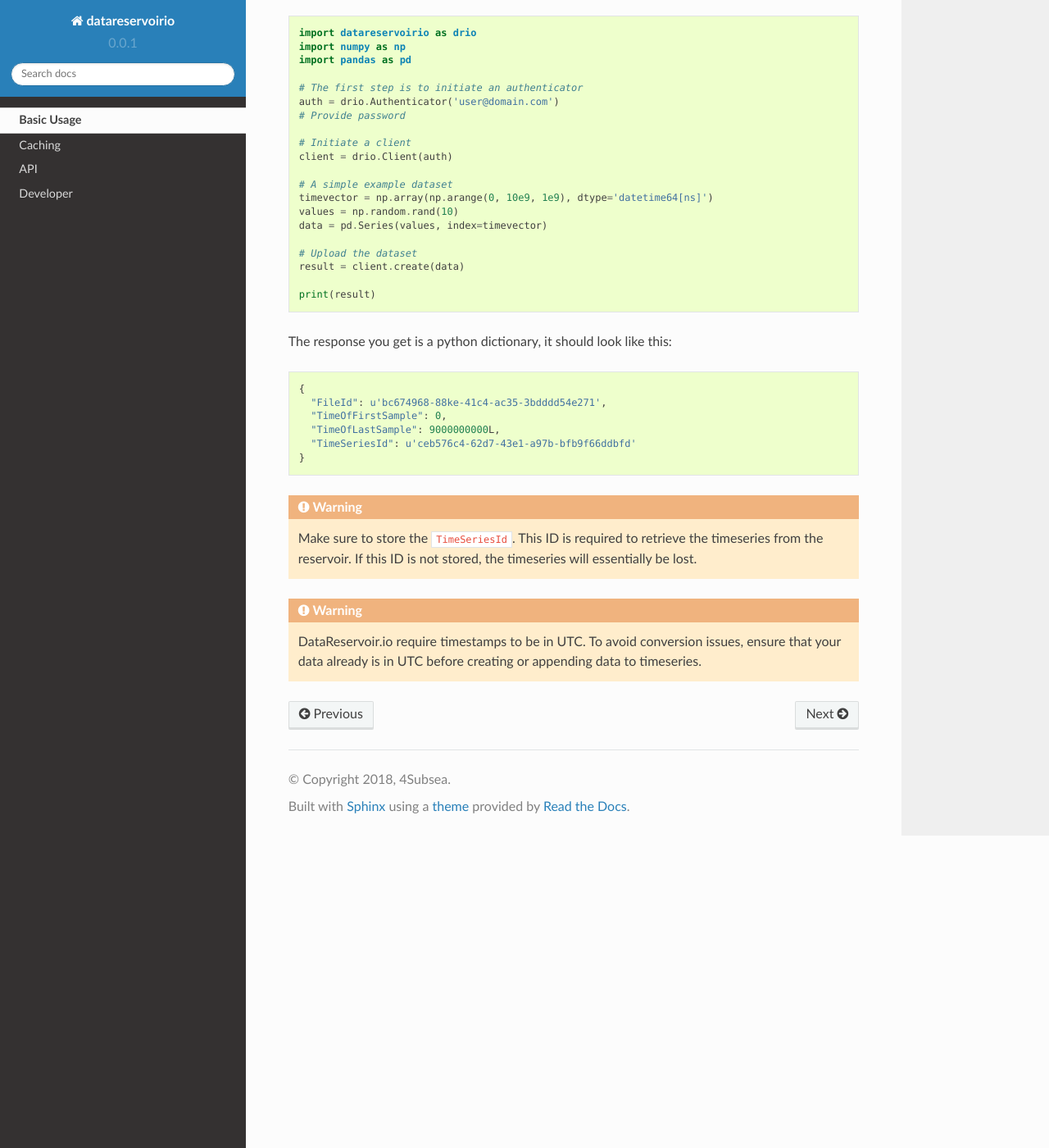
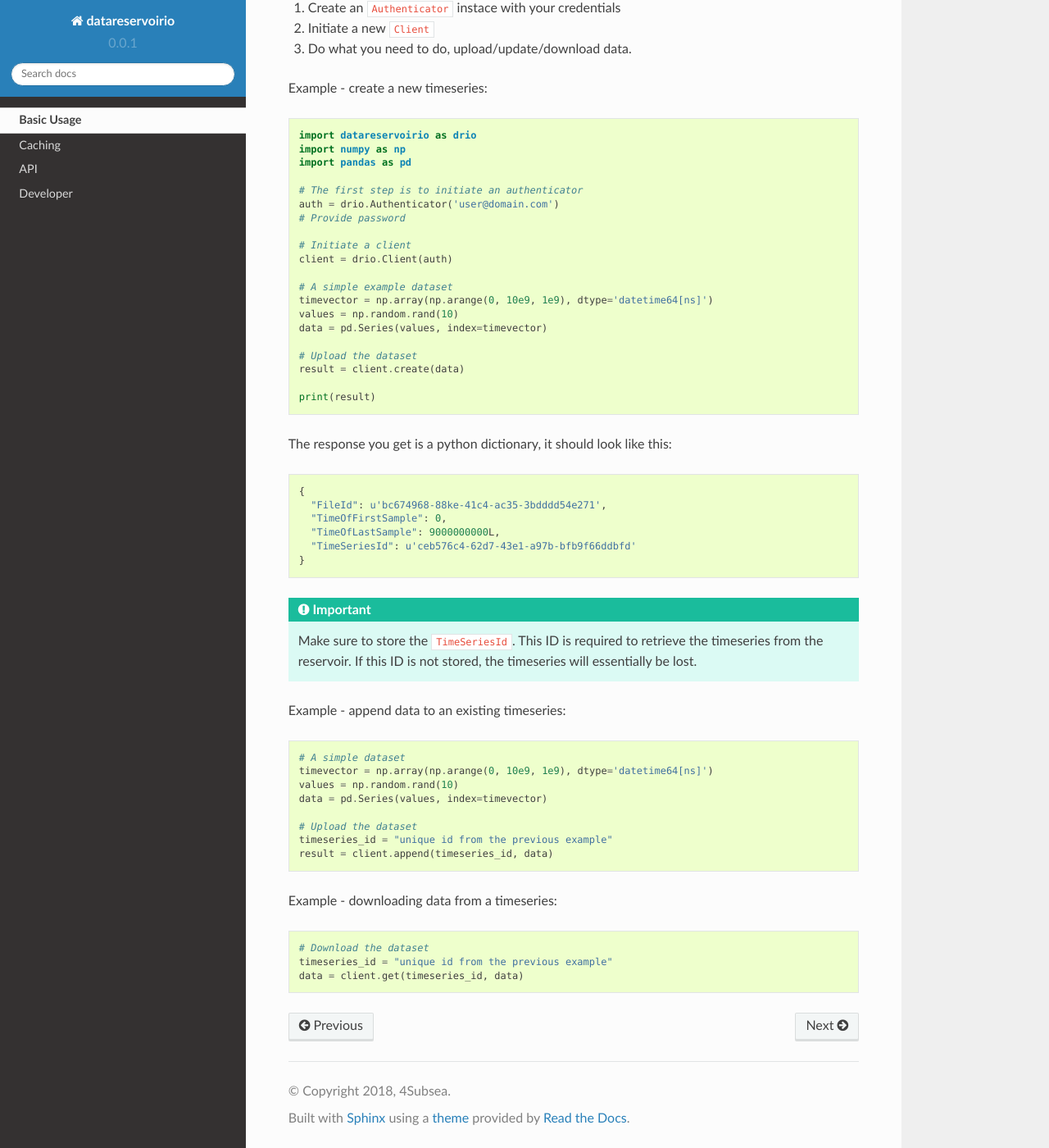
Before and after one commit to 4Subsea/drio-python, a Sphinx documentation site: the page built from docs/basic_usage.rst, in a window 1280 px wide and 1400 px high, scrolled down 408 px. Shown: the whole window at 82% size. Built offline with Sphinx 7.4.7 and the Read the Docs theme 2.0.0, drawn with Linux system fonts in a browser that asks for light colours; some of the changed text lies outside the part shown.

Commit message:
doc: added some more basic examples

```diff
--- a/docs/basic_usage.rst
+++ b/docs/basic_usage.rst
@@ -2,6 +2,12 @@ Basic Usage
 ###########
 ``datareservoirio`` library comes with a ``Client`` class, which exposes all
 relevant functionality required to upload and retrieve data from DataReservoir.io.
+
+.. important::
+
+    Before uploading data: DataReservoir.io require timestamps to be in UTC. To avoid conversion issues,
+    ensure that your data already is in UTC before creating or appending data
+    to timeseries.
 
 The basic usage *workflow* is
 
@@ -9,7 +15,7 @@ The basic usage *workflow* is
 #. Initiate a new ``Client``
 #. Do what you need to do, upload/update/download data.
 
-Example::
+Example - create a new timeseries::
 
     import datareservoirio as drio
     import numpy as np
@@ -41,14 +47,27 @@ The response you get is a python dictionary, it should look like this::
       "TimeSeriesId": u'ceb576c4-62d7-43e1-a97b-bfb9f66ddbfd'
     }
 
-.. warning::
+.. important::
 
     Make sure to store the ``TimeSeriesId``. This ID is required to retrieve
     the timeseries from the reservoir. If this ID is not stored, the timeseries
     will essentially be lost.
 
-.. warning::
 
-    DataReservoir.io require timestamps to be in UTC. To avoid conversion issues,
-    ensure that your data already is in UTC before creating or appending data
-    to timeseries.
+Example - append data to an existing timeseries::
+
+    # A simple dataset
+    timevector = np.array(np.arange(0, 10e9, 1e9), dtype='datetime64[ns]')
+    values = np.random.rand(10)
+    data = pd.Series(values, index=timevector)
+
+    # Upload the dataset
+    timeseries_id = "unique id from the previous example"
+    result = client.append(timeseries_id, data)
+
+
+Example - downloading data from a timeseries::
+
+    # Download the dataset
+    timeseries_id = "unique id from the previous example"
+    data = client.get(timeseries_id, data)
```
